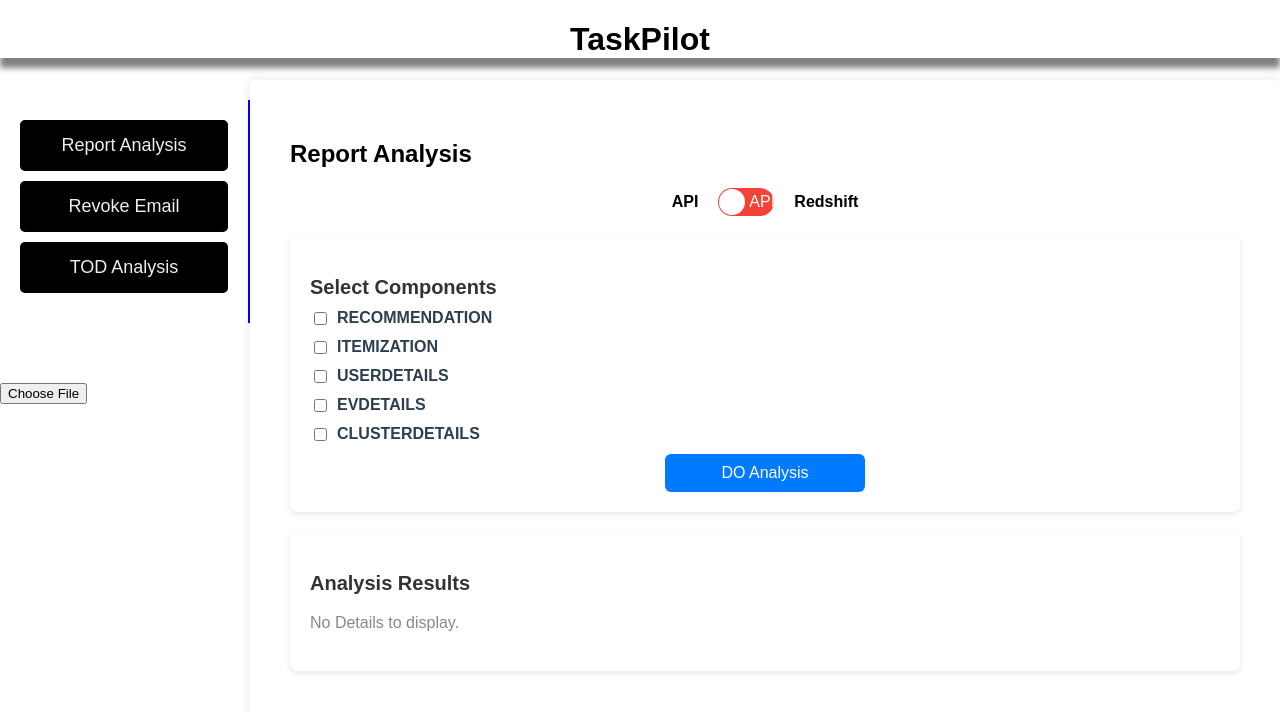
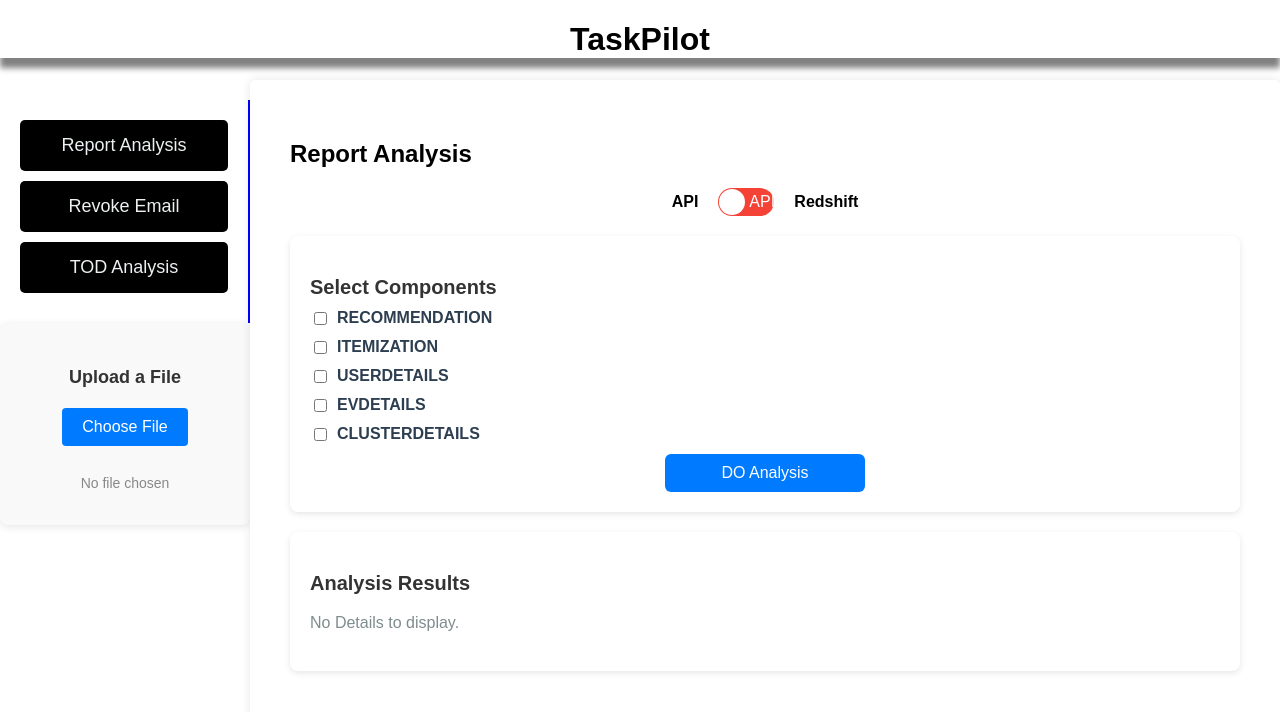
Before and after one commit to shahnawaz-bidgely/taskpilot, a React (Create React App) app in the folder frontend/: page / in a window 1280 px wide. Shown: the top 712 px of the page. Built offline with nearby package versions, Linux system fonts and the light colour scheme.

Commit message:
UI improve upload of upload file and redshift connect

```diff
--- a/frontend/src/components/tabs/Tabs.css
+++ b/frontend/src/components/tabs/Tabs.css
@@ -33,22 +33,72 @@
   }
 
 
-
-
-
-
   .file-upload-section {
-    margin-top: 20px;
+    background-color: #f9f9f9;
+    border-radius: 8px;
+    padding: 20px;
+    box-shadow: 0 2px 8px rgba(0, 0, 0, 0.1);
+    max-width: 450px;
+    margin: 0 auto;
+    text-align: center;
   }
 
-  .file-upload-section input {
-    display: block;
-    margin: 10px 0;
+  .file-upload-section h4 {
+    font-size: 18px;
+    font-weight: bold;
+    margin-bottom: 20px;
+    color: #333;
   }
 
-  .file-upload-section pre {
-    background-color: #f4f4f4;
-    padding: 10px;
+  .file-upload-button {
+    display: inline-block;
+    background-color: #007bff; /* Blue color for the button */
+    color: #fff;
+    font-size: 16px;
+    padding: 10px 20px;
     border-radius: 4px;
-    overflow-x: auto;
+    cursor: pointer;
+    margin-bottom: 15px;
+    transition: background-color 0.3s ease;
   }
+
+  .file-upload-button:hover {
+    background-color: #0056b3; /* Darker blue when hovering */
+  }
+
+  .file-upload-section input[type="file"] {
+    display: none; /* Hide the default file input */
+  }
+
+  .file-details {
+    margin-top: 15px;
+    text-align: left;
+    font-size: 14px;
+    color: #333;
+  }
+
+  .file-details p {
+    margin: 8px 0;
+  }
+
+  .file-name {
+    color: #007bff; /* Blue color for file name */
+    font-size: 16px;
+    font-weight: bold;
+  }
+
+  .file-name strong {
+    color: #007bff;
+  }
+
+  .no-file {
+    color: #888; /* Grey color for no file chosen text */
+    font-size: 14px;
+  }
+
+  .error-text {
+    color: red;
+    font-size: 14px;
+    margin-top: 10px;
+    font-weight: bold;
+  }
--- a/frontend/src/components/tabs/Tabs.js
+++ b/frontend/src/components/tabs/Tabs.js
@@ -56,17 +56,32 @@ function Tabs({ activeTab, setActiveTab }) {
         ))}
       </div>
       <div className="file-upload-section">
-        <h4>Upload a File (.csv or .txt)</h4>
-        <input type="file" accept=".csv,.txt" onChange={handleFileChange} />
-        {error && <p style={{ color: 'red' }}>{error}</p>}
-        {file && (
-          <div>
-            <p><strong>File Name:</strong> {file.name}</p>
-            <p><strong>File Size:</strong> {(file.size / 1024).toFixed(2)} KB</p>
-            <p><strong>File Type:</strong> {file.type}</p>
-          </div>
-        )}
-      </div>
+  <h4>Upload a File</h4>
+  {/* File input with custom button */}
+  <label htmlFor="file-upload" className="file-upload-button">
+    Choose File
+  </label>
+  <input
+    type="file"
+    id="file-upload"
+    accept=".csv,.txt"
+    onChange={handleFileChange}
+    style={{ display: 'none' }} // Hide the default file input
+  />
+
+  {/* Display file details when file is selected */}
+  {file ? (
+    <div className="file-details">
+      <p className="file-name"><strong>File Name:</strong> {file.name}</p>
+      <p><strong>File Size:</strong> {(file.size / 1024).toFixed(2)} KB</p>
+      <p><strong>File Type:</strong> {file.type}</p>
+    </div>
+  ) : (
+    <p className="no-file">No file chosen</p> // Message when no file is selected
+  )}
+
+  {error && <p className="error-text">{error}</p>}
+</div>
     </div>
   );
 }
```
Also changed, not shown: 1 other file (tests, documents, lock files or other folders).
